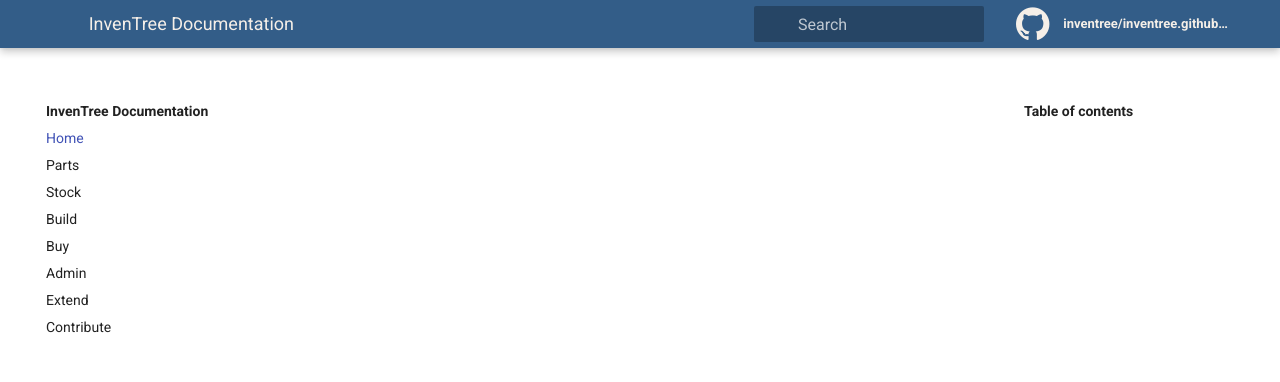
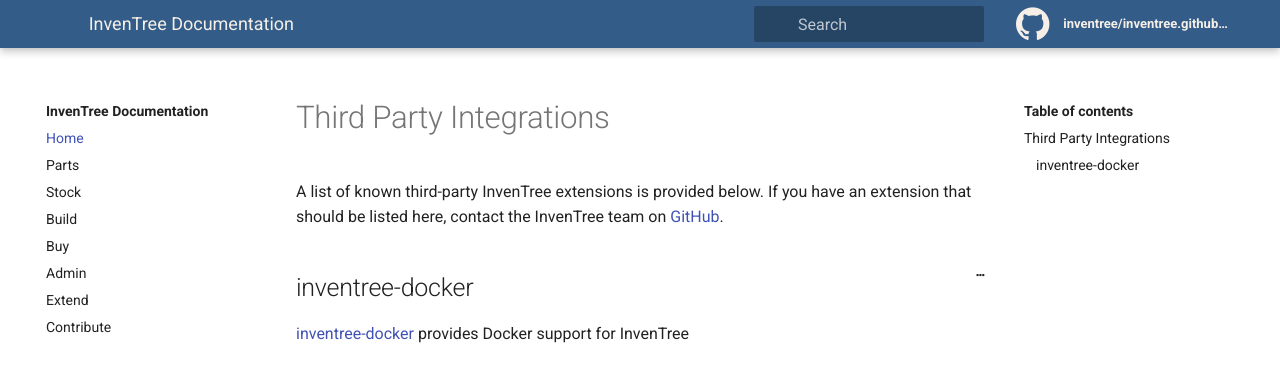
Before and after one commit to inventree/InvenTree.github.io, a Jekyll site: the page built from docs/extend/integrate.md, in a window 1280 px wide and 900 px high. Shown: the top 382 px of the window. Built offline with Jekyll 4.4.1, drawn with Linux system fonts in a browser that asks for light colours.

Commit message:
Add pages for third-party integrations and plugins

```diff
--- a/_data/toc.yaml
+++ b/_data/toc.yaml
@@ -44,7 +44,9 @@
       url: "docs/extend/api"
     - title: Python Library
       url: "docs/extend/python"
-    - title: Integrations
+    - title: Plugins
+      url: "docs/extend/plugins"
+    - title: Third Party
       url: "docs/extend/integrate"
 
 - title: Contribute
--- a/docs/extend/integrate.md
+++ b/docs/extend/integrate.md
@@ -1,4 +1,12 @@
 ---
-title: External Integrations
+title: Third Party Integrations
 layout: page
 ---
+
+# Third Party Integrations
+
+A list of known third-party InvenTree extensions is provided below. If you have an extension that should be listed here, contact the InvenTree team on [GitHub](https://github.com/inventree/).
+
+## inventree-docker
+
+[inventree-docker](https://github.com/Zeigren/inventree-docker) provides Docker support for InvenTree
```
Also changed, not shown: docs/extend/plugins.md (added, +6 -0 lines).
